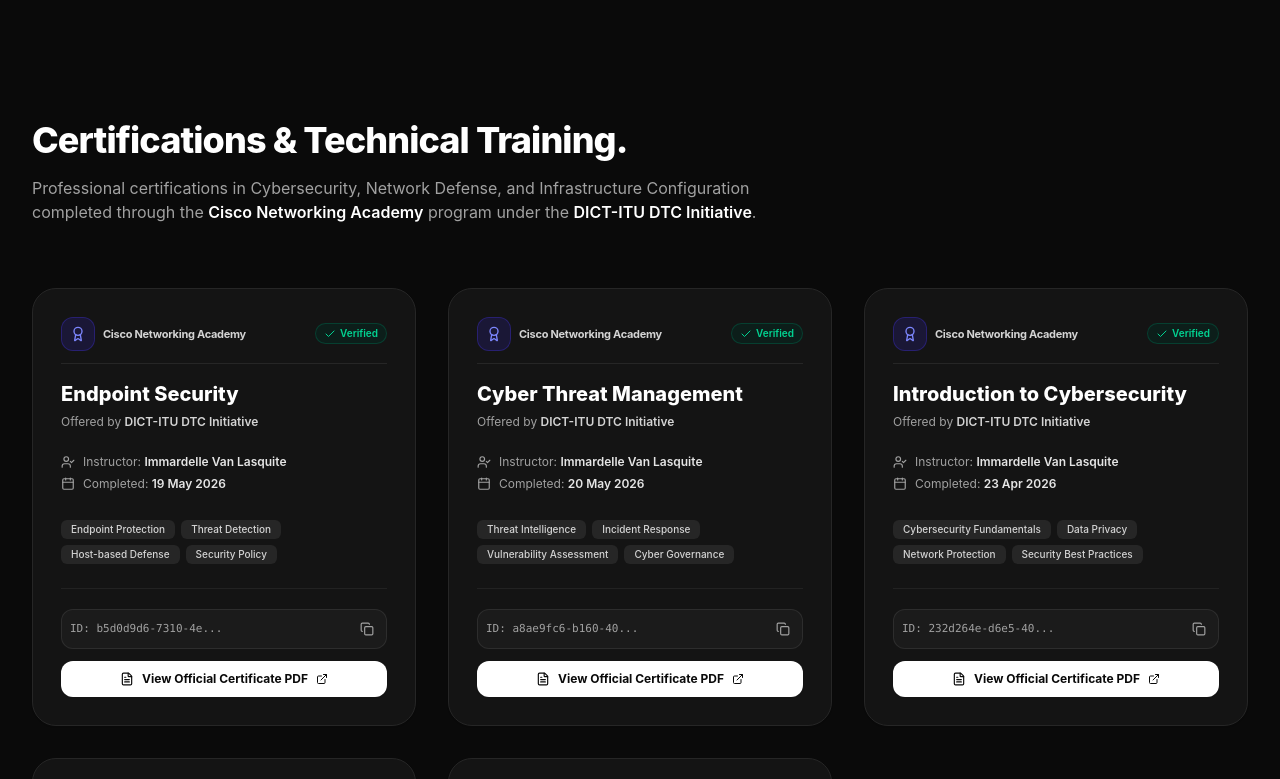
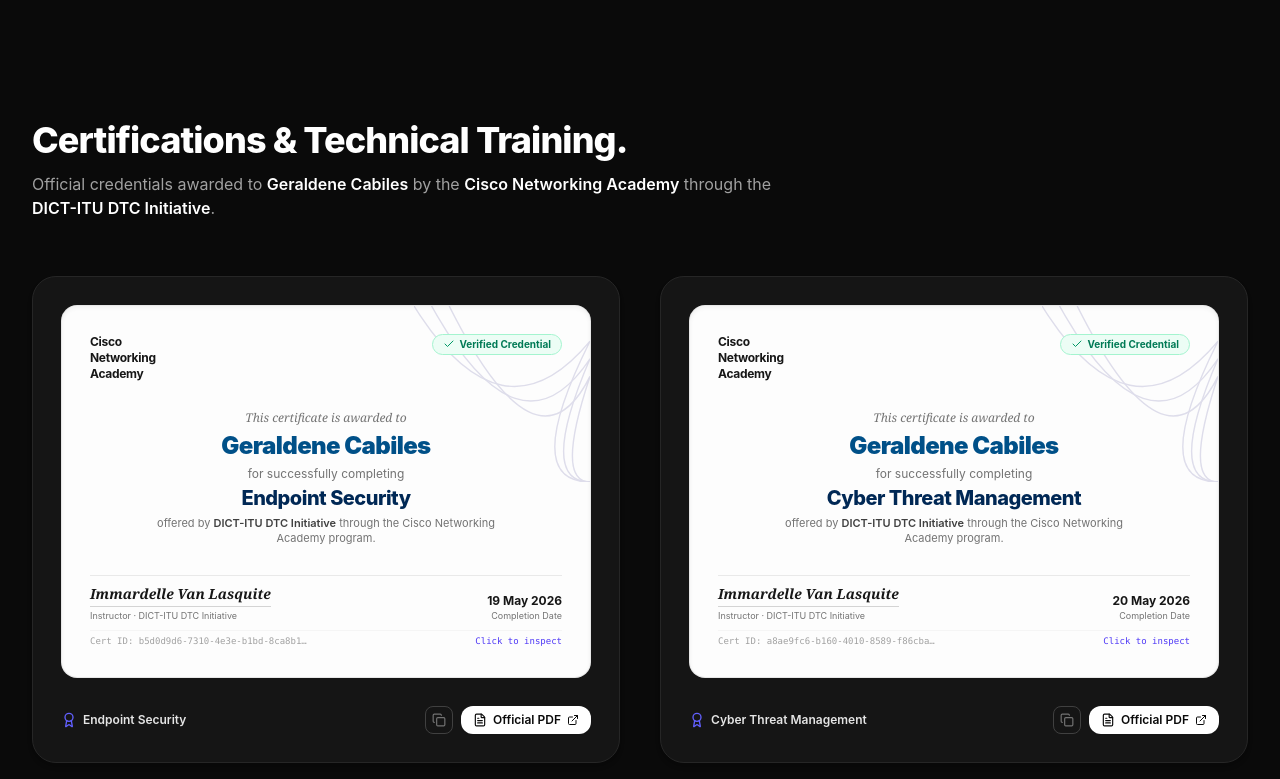
Before and after one commit to Doremon2204-picachu/geraldene_portfolio, a React (Vite) app: page / in a window 1280 px wide. Shown: the part 3240-4019 px from the top of the page. Built offline with nearby package versions, Linux system fonts and the light colour scheme.

Commit message:
Render real visual certificates with official Cisco diploma styling and inspection modal

```diff
--- a/src/components/Certificates.jsx
+++ b/src/components/Certificates.jsx
@@ -1,12 +1,14 @@
 import React, { useState } from 'react';
-import { motion } from 'framer-motion';
+import { motion, AnimatePresence } from 'framer-motion';
 import { certificates } from '../data/certificates';
-import { Award, ShieldCheck, ExternalLink, Calendar, Check, Copy, UserCheck, Sparkles, FileText } from 'lucide-react';
+import { Award, ShieldCheck, ExternalLink, Calendar, Check, Copy, UserCheck, X, Maximize2, FileText } from 'lucide-react';
 
 export default function Certificates() {
+  const [selectedCert, setSelectedCert] = useState(null);
   const [copiedId, setCopiedId] = useState(null);
 
-  const copyCertId = (id) => {
+  const copyCertId = (e, id) => {
+    e.stopPropagation();
     navigator.clipboard.writeText(id);
     setCopiedId(id);
     setTimeout(() => setCopiedId(null), 2500);
@@ -17,19 +19,19 @@
       <div className="max-w-7xl mx-auto px-4 sm:px-6 lg:px-8">
 
         {/* Section Header */}
-        <div className="max-w-3xl mb-16 space-y-4">
+        <div className="max-w-3xl mb-14 space-y-3">
           <h2 className="text-3xl sm:text-4xl font-extrabold tracking-tight text-neutral-900 dark:text-white">
             Certifications & Technical Training.
           </h2>
           <p className="text-base text-neutral-600 dark:text-neutral-400">
-            Professional certifications in Cybersecurity, Network Defense, and Infrastructure Configuration completed through the{' '}
-            <strong className="text-neutral-900 dark:text-white font-semibold">Cisco Networking Academy</strong> program under the{' '}
+            Official credentials awarded to <strong className="text-neutral-900 dark:text-white font-semibold">Geraldene Cabiles</strong> by the{' '}
+            <strong className="text-neutral-900 dark:text-white font-semibold">Cisco Networking Academy</strong> through the{' '}
             <strong className="text-neutral-900 dark:text-white font-semibold">DICT-ITU DTC Initiative</strong>.
           </p>
         </div>
 
-        {/* Certificates Grid */}
-        <div className="grid grid-cols-1 md:grid-cols-2 lg:grid-cols-3 gap-6 sm:gap-8">
+        {/* Real Visual Certificates Grid */}
+        <div className="grid grid-cols-1 lg:grid-cols-2 gap-8 sm:gap-10">
           {certificates.map((cert, idx) => (
             <motion.div
               key={cert.id}
@@ -37,74 +39,100 @@
               whileInView={{ opacity: 1, y: 0 }}
               viewport={{ once: true }}
               transition={{ duration: 0.4, delay: idx * 0.08 }}
-              className="group rounded-3xl border border-neutral-200 dark:border-neutral-800 bg-white dark:bg-neutral-900/80 p-6 sm:p-7 shadow-xs hover:shadow-xl hover:border-neutral-300 dark:hover:border-neutral-700 transition-all duration-300 flex flex-col justify-between"
+              onClick={() => setSelectedCert(cert)}
+              className="group cursor-pointer rounded-3xl border border-neutral-200 dark:border-neutral-800 bg-white dark:bg-neutral-900/90 p-5 sm:p-7 shadow-md hover:shadow-2xl hover:border-indigo-400 dark:hover:border-indigo-500 transition-all duration-300 flex flex-col justify-between"
             >
-              <div className="space-y-4">
+              {/* Actual Certificate Document Visual Paper */}
+              <div className="relative aspect-[1.42/1] w-full rounded-2xl bg-[#fdfdfd] text-neutral-800 p-5 sm:p-7 border border-neutral-200/90 shadow-inner flex flex-col justify-between overflow-hidden select-none transition-transform duration-300 group-hover:scale-[1.01]">
 
-                {/* Header Banner badge */}
-                <div className="flex items-center justify-between pb-3 border-b border-neutral-100 dark:border-neutral-800">
-                  <div className="flex items-center gap-2">
-                    <div className="p-2 rounded-xl bg-indigo-50 dark:bg-indigo-950/60 text-indigo-600 dark:text-indigo-400 border border-indigo-200/50 dark:border-indigo-800/50">
-                      <Award className="w-4 h-4" />
-                    </div>
-                    <span className="text-[11px] font-bold tracking-tight text-neutral-700 dark:text-neutral-300">
-                      Cisco Networking Academy
-                    </span>
-                  </div>
-                  <span className="flex items-center gap-1 text-[10px] font-semibold text-emerald-600 dark:text-emerald-400 bg-emerald-50 dark:bg-emerald-950/40 px-2 py-0.5 rounded-full border border-emerald-200/50 dark:border-emerald-800/50">
-                    <Check className="w-3 h-3" />
-                    Verified
-                  </span>
+                {/* Subtle wavy vector watermark in background */}
+                <div className="absolute top-0 right-0 w-44 h-44 opacity-15 pointer-events-none">
+                  <svg viewBox="0 0 100 100" fill="none" stroke="currentColor" className="text-indigo-900 w-full h-full">
+                    <path d="M0,0 Q50,80 100,20 Q60,100 100,100" strokeWidth="0.8" />
+                    <path d="M10,0 Q60,90 100,30 Q70,100 100,100" strokeWidth="0.8" />
+                    <path d="M20,0 Q70,100 100,40 Q80,100 100,100" strokeWidth="0.8" />
+                  </svg>
                 </div>
 
-                {/* Certificate Title */}
-                <div className="space-y-1.5">
-                  <h3 className="text-lg sm:text-xl font-extrabold text-neutral-900 dark:text-white group-hover:text-indigo-600 dark:group-hover:text-indigo-400 transition-colors">
-                    {cert.title}
-                  </h3>
-                  <p className="text-xs text-neutral-500 dark:text-neutral-400">
-                    Offered by <span className="font-semibold text-neutral-700 dark:text-neutral-300">{cert.initiative}</span>
-                  </p>
+                {/* Certificate Top Header */}
+                <div className="relative z-10 flex items-start justify-between">
+                  <div className="leading-tight text-left">
+                    <span className="text-[10px] sm:text-xs font-bold tracking-tight text-neutral-900 block">Cisco</span>
+                    <span className="text-[10px] sm:text-xs font-bold tracking-tight text-neutral-900 block">Networking</span>
+                    <span className="text-[10px] sm:text-xs font-bold tracking-tight text-neutral-900 block">Academy</span>
                   </div>
 
-                {/* Details Meta */}
-                <div className="py-2 space-y-1.5 text-xs text-neutral-600 dark:text-neutral-400">
-                  <div className="flex items-center gap-2">
-                    <UserCheck className="w-3.5 h-3.5 text-neutral-400 shrink-0" />
-                    <span>Instructor: <strong className="font-semibold text-neutral-800 dark:text-neutral-200">{cert.instructor}</strong></span>
-                  </div>
-                  <div className="flex items-center gap-2">
-                    <Calendar className="w-3.5 h-3.5 text-neutral-400 shrink-0" />
-                    <span>Completed: <strong className="font-semibold text-neutral-800 dark:text-neutral-200">{cert.date}</strong></span>
+                  {/* Verified Badge */}
+                  <div className="flex items-center gap-1 text-[10px] font-bold text-emerald-700 bg-emerald-50 px-2.5 py-0.5 rounded-full border border-emerald-200">
+                    <Check className="w-3 h-3 text-emerald-600" />
+                    <span>Verified Credential</span>
                   </div>
                 </div>
 
-                {/* Skills tags */}
-                <div className="flex flex-wrap gap-1.5 pt-1">
-                  {cert.skills.map((skill) => (
-                    <span
-                      key={skill}
-                      className="px-2.5 py-0.5 rounded-md text-[10px] font-medium bg-neutral-100 dark:bg-neutral-800 text-neutral-600 dark:text-neutral-300"
-                    >
-                      {skill}
-                    </span>
-                  ))}
+                {/* Certificate Center Body */}
+                <div className="relative z-10 text-center my-auto py-2">
+                  <div className="text-[10px] sm:text-xs text-neutral-500 font-serif italic">
+                    This certificate is awarded to
+                  </div>
+
+                  {/* Recipient Name in Bold Blue */}
+                  <div className="text-xl sm:text-2xl font-black text-[#005088] tracking-tight mt-1 font-sans">
+                    Geraldene Cabiles
+                  </div>
+
+                  <div className="text-[10px] sm:text-xs text-neutral-500 mt-1">
+                    for successfully completing
+                  </div>
+
+                  {/* Course Title in Bold Dark Blue */}
+                  <div className="text-base sm:text-xl font-extrabold text-[#002855] tracking-tight mt-0.5">
+                    {cert.title}
+                  </div>
+
+                  <div className="text-[9px] sm:text-[11px] text-neutral-500 max-w-sm mx-auto mt-1 leading-snug">
+                    offered by <strong className="text-neutral-700 font-semibold">{cert.initiative}</strong> through the Cisco Networking Academy program.
+                  </div>
+                </div>
+
+                {/* Certificate Bottom Row: Signature, Date, Cert ID */}
+                <div className="relative z-10 pt-2 border-t border-neutral-200/80">
+                  <div className="flex items-end justify-between text-[9px] sm:text-[10px]">
+                    <div className="text-left">
+                      <div className="font-serif italic text-xs sm:text-sm text-neutral-900 font-bold border-b border-neutral-300 pb-0.5 inline-block">
+                        {cert.instructor}
+                      </div>
+                      <div className="text-neutral-500 text-[8px] sm:text-[9px] mt-0.5">
+                        Instructor · {cert.initiative}
+                      </div>
+                    </div>
+
+                    <div className="text-right">
+                      <div className="font-bold text-neutral-900 text-[10px] sm:text-xs">{cert.date}</div>
+                      <div className="text-neutral-500 text-[8px] sm:text-[9px]">Completion Date</div>
+                    </div>
+                  </div>
+
+                  {/* Cert ID Line */}
+                  <div className="mt-2 pt-1 border-t border-neutral-100 flex items-center justify-between text-[8px] sm:text-[9px] text-neutral-400 font-mono">
+                    <span className="truncate max-w-[220px]">Cert ID: {cert.certId}</span>
+                    <span className="text-indigo-600 font-medium">Click to inspect</span>
+                  </div>
                 </div>
 
               </div>
 
-              {/* Card Footer: Cert ID & PDF View Action */}
-              <div className="pt-5 mt-6 border-t border-neutral-100 dark:border-neutral-800/80 space-y-3">
+              {/* Card Meta & Actions Below Certificate */}
+              <div className="pt-4 mt-3 flex items-center justify-between">
+                <div className="flex items-center gap-1.5 text-xs text-neutral-500">
+                  <Award className="w-4 h-4 text-indigo-500" />
+                  <span className="font-semibold text-neutral-800 dark:text-neutral-200">{cert.title}</span>
+                </div>
 
-                {/* Cert ID copy row */}
-                <div className="flex items-center justify-between text-[11px] font-mono p-2 rounded-xl bg-neutral-50 dark:bg-neutral-800/40 border border-neutral-200/50 dark:border-neutral-700/50">
-                  <span className="text-neutral-400 truncate max-w-[200px]" title={cert.certId}>
-                    ID: {cert.certId.slice(0, 16)}...
-                  </span>
+                <div className="flex items-center gap-2">
                   <button
-                    onClick={() => copyCertId(cert.certId)}
-                    className="p-1 hover:text-indigo-600 dark:hover:text-indigo-400 text-neutral-400 transition-colors cursor-pointer"
-                    title="Copy full Certificate ID"
+                    onClick={(e) => copyCertId(e, cert.certId)}
+                    className="p-1.5 rounded-lg border border-neutral-200 dark:border-neutral-700 text-neutral-500 hover:text-neutral-900 dark:hover:text-white transition-colors"
+                    title="Copy Certificate ID"
                   >
                     {copiedId === cert.certId ? (
                       <Check className="w-3.5 h-3.5 text-emerald-500" />
@@ -112,26 +140,169 @@
                       <Copy className="w-3.5 h-3.5" />
                     )}
                   </button>
-                </div>
 
-                {/* View Official Certificate Link */}
                   <a
                     href={cert.pdfUrl}
                     target="_blank"
                     rel="noopener noreferrer"
-                  className="flex items-center justify-center gap-2 w-full py-2.5 px-4 rounded-xl bg-neutral-900 dark:bg-white text-white dark:text-neutral-950 text-xs font-bold hover:bg-neutral-800 dark:hover:bg-neutral-100 transition-all shadow-xs cursor-pointer group/btn"
+                    onClick={(e) => e.stopPropagation()}
+                    className="inline-flex items-center gap-1.5 px-3 py-1.5 rounded-xl bg-neutral-900 dark:bg-white text-white dark:text-neutral-950 text-xs font-semibold hover:bg-neutral-800 dark:hover:bg-neutral-100 transition-all shadow-xs"
                   >
                     <FileText className="w-3.5 h-3.5" />
-                  <span>View Official Certificate PDF</span>
-                  <ExternalLink className="w-3 h-3 group-hover/btn:translate-x-0.5 group-hover/btn:-translate-y-0.5 transition-transform" />
+                    <span>Official PDF</span>
+                    <ExternalLink className="w-3 h-3" />
                   </a>
+                </div>
+              </div>
 
-              </div>
             </motion.div>
           ))}
         </div>
 
       </div>
+
+      {/* Expanded Certificate Inspection Modal */}
+      <AnimatePresence>
+        {selectedCert && (
+          <div className="fixed inset-0 z-50 flex items-center justify-center p-4 sm:p-6 md:p-10">
+            {/* Backdrop */}
+            <motion.div
+              initial={{ opacity: 0 }}
+              animate={{ opacity: 1 }}
+              exit={{ opacity: 0 }}
+              onClick={() => setSelectedCert(null)}
+              className="fixed inset-0 bg-neutral-950/80 backdrop-blur-md"
+            />
+
+            {/* Modal Dialog */}
+            <motion.div
+              initial={{ opacity: 0, scale: 0.95, y: 20 }}
+              animate={{ opacity: 1, scale: 1, y: 0 }}
+              exit={{ opacity: 0, scale: 0.95, y: 20 }}
+              transition={{ type: 'spring', damping: 25, stiffness: 300 }}
+              className="relative w-full max-w-4xl bg-white dark:bg-neutral-900 rounded-3xl shadow-2xl border border-neutral-200 dark:border-neutral-800 overflow-hidden flex flex-col z-10 p-6 sm:p-8 space-y-6"
+            >
+              {/* Modal Top Bar */}
+              <div className="flex items-center justify-between">
+                <div className="flex items-center gap-2">
+                  <Award className="w-5 h-5 text-indigo-500" />
+                  <h3 className="font-extrabold text-base sm:text-lg text-neutral-900 dark:text-white">
+                    {selectedCert.title} — Official Certificate
+                  </h3>
+                </div>
+                <button
+                  onClick={() => setSelectedCert(null)}
+                  className="p-2 rounded-full bg-neutral-100 dark:bg-neutral-800 text-neutral-600 dark:text-neutral-300 hover:text-neutral-950 dark:hover:text-white transition-colors cursor-pointer"
+                >
+                  <X className="w-5 h-5" />
+                </button>
+              </div>
+
+              {/* High-Resolution Certificate Document */}
+              <div className="relative aspect-[1.42/1] w-full rounded-2xl bg-[#fafafa] text-neutral-800 p-8 sm:p-12 border-2 border-neutral-200 shadow-xl flex flex-col justify-between overflow-hidden select-none">
+
+                {/* Wavy lines decorative watermark */}
+                <div className="absolute top-0 right-0 w-72 h-72 opacity-15 pointer-events-none">
+                  <svg viewBox="0 0 100 100" fill="none" stroke="currentColor" className="text-indigo-900 w-full h-full">
+                    <path d="M0,0 Q50,80 100,20 Q60,100 100,100" strokeWidth="0.8" />
+                    <path d="M10,0 Q60,90 100,30 Q70,100 100,100" strokeWidth="0.8" />
+                    <path d="M20,0 Q70,100 100,40 Q80,100 100,100" strokeWidth="0.8" />
+                  </svg>
+                </div>
+
+                {/* Top Cisco Brand */}
+                <div className="relative z-10 flex items-start justify-between">
+                  <div className="leading-tight text-left">
+                    <span className="text-xs sm:text-sm font-bold tracking-tight text-neutral-900 block">Cisco</span>
+                    <span className="text-xs sm:text-sm font-bold tracking-tight text-neutral-900 block">Networking</span>
+                    <span className="text-xs sm:text-sm font-bold tracking-tight text-neutral-900 block">Academy</span>
+                  </div>
+                  <div className="flex items-center gap-1.5 text-xs font-bold text-emerald-700 bg-emerald-50 px-3 py-1 rounded-full border border-emerald-200">
+                    <Check className="w-4 h-4 text-emerald-600" />
+                    <span>Verified Certificate</span>
+                  </div>
+                </div>
+
+                {/* Certificate Core Text */}
+                <div className="relative z-10 text-center my-auto py-4 space-y-2">
+                  <div className="text-xs sm:text-sm text-neutral-500 font-serif italic">
+                    This certificate is awarded to
+                  </div>
+                  <div className="text-3xl sm:text-4xl md:text-5xl font-black text-[#005088] tracking-tight font-sans">
+                    Geraldene Cabiles
+                  </div>
+                  <div className="text-xs sm:text-sm text-neutral-500 pt-1">
+                    for successfully completing
+                  </div>
+                  <div className="text-2xl sm:text-3xl font-extrabold text-[#002855] tracking-tight">
+                    {selectedCert.title}
+                  </div>
+                  <div className="text-xs sm:text-sm text-neutral-600 max-w-md mx-auto leading-relaxed pt-1">
+                    offered by <strong className="text-neutral-900 font-semibold">{selectedCert.initiative}</strong> through the Cisco Networking Academy program.
+                  </div>
+                </div>
+
+                {/* Bottom Signature & Verification Info */}
+                <div className="relative z-10 pt-4 border-t border-neutral-300">
+                  <div className="flex items-end justify-between">
+                    <div className="text-left">
+                      <div className="font-serif italic text-base sm:text-lg text-neutral-900 font-bold border-b border-neutral-400 pb-0.5 inline-block">
+                        {selectedCert.instructor}
+                      </div>
+                      <div className="text-neutral-500 text-xs mt-0.5">
+                        Instructor · {selectedCert.initiative}
+                      </div>
+                    </div>
+
+                    <div className="text-right">
+                      <div className="font-bold text-neutral-900 text-sm sm:text-base">{selectedCert.date}</div>
+                      <div className="text-neutral-500 text-xs">Completion Date</div>
+                    </div>
+                  </div>
+
+                  <div className="mt-3 pt-2 border-t border-neutral-200 text-center text-xs font-mono text-neutral-500">
+                    Cert ID: {selectedCert.certId}
+                  </div>
+                </div>
+
+              </div>
+
+              {/* Modal Actions */}
+              <div className="flex flex-wrap items-center justify-between gap-4 pt-2">
+                <button
+                  onClick={(e) => copyCertId(e, selectedCert.certId)}
+                  className="inline-flex items-center gap-2 px-4 py-2.5 rounded-xl border border-neutral-300 dark:border-neutral-700 text-neutral-800 dark:text-neutral-200 text-xs font-semibold hover:bg-neutral-100 dark:hover:bg-neutral-800 transition-colors"
+                >
+                  {copiedId === selectedCert.certId ? (
+                    <>
+                      <Check className="w-4 h-4 text-emerald-500" />
+                      <span>Copied Certificate ID!</span>
+                    </>
+                  ) : (
+                    <>
+                      <Copy className="w-4 h-4" />
+                      <span>Copy Certificate ID</span>
+                    </>
+                  )}
+                </button>
+
+                <a
+                  href={selectedCert.pdfUrl}
+                  target="_blank"
+                  rel="noopener noreferrer"
+                  className="inline-flex items-center gap-2 px-6 py-2.5 rounded-xl bg-neutral-900 dark:bg-white text-white dark:text-neutral-950 text-xs font-bold hover:bg-neutral-800 dark:hover:bg-neutral-100 transition-all shadow-md"
+                >
+                  <FileText className="w-4 h-4" />
+                  <span>Open Official Signed PDF</span>
+                  <ExternalLink className="w-3.5 h-3.5" />
+                </a>
+              </div>
+
+            </motion.div>
+          </div>
+        )}
+      </AnimatePresence>
+
     </section>
   );
 }
```
Lines whose indentation alone changed are shown as unchanged.
